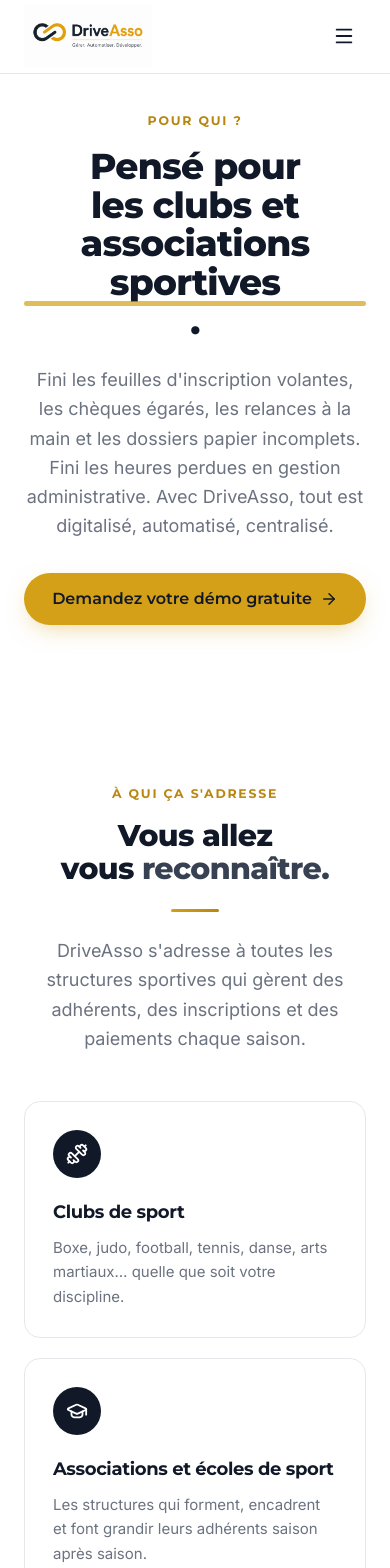
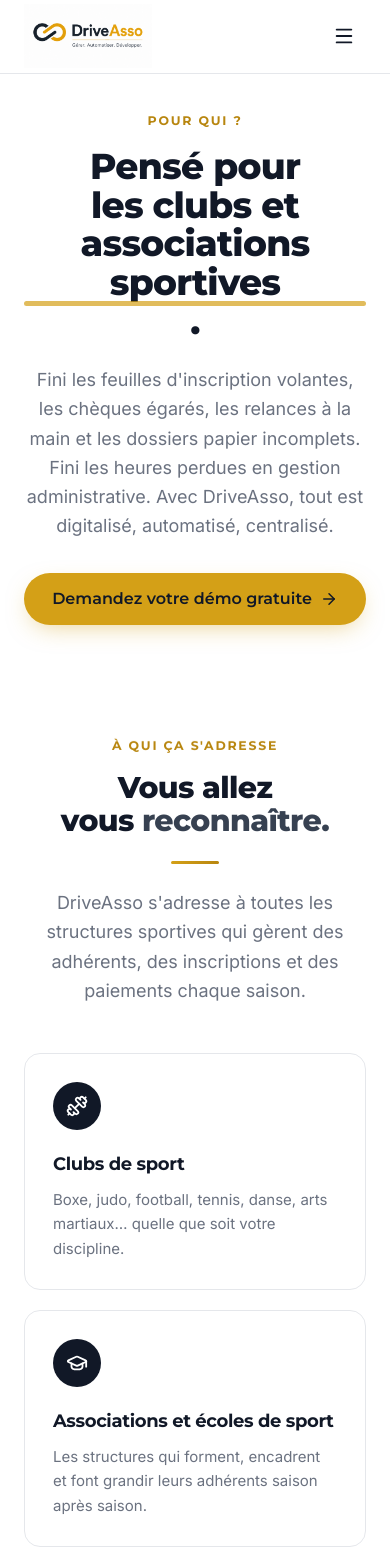
Before and after one commit to bouchouchaoscar-dev/Drive-Asso, a Next.js app: page /pour-qui in a window 390 px wide. Shown: the top 1568 px of the page. Built offline with nearby package versions, Linux system fonts and the light colour scheme.

Commit message:
style: resserre l'espacement vertical standard des sections (~30%)
.section-y : 5rem→3.5rem (mobile), 7rem→5rem (desktop). Valeur unique
centralisée, uniformité conservée sur toutes les sections/pages.

Co-Authored-By: Claude Opus 4.8 <noreply@anthropic.com>

```diff
--- a/app/globals.css
+++ b/app/globals.css
@@ -84,19 +84,19 @@ body {
    .section-y-b = bas seulement (1re section d'une page : le haut gère
    le dégagement sous le header sticky). Modifier ici = modifier partout. */
 .section-y {
-  padding-top: 5rem; /* 80px mobile */
-  padding-bottom: 5rem;
+  padding-top: 3.5rem; /* 56px mobile */
+  padding-bottom: 3.5rem;
 }
 .section-y-b {
-  padding-bottom: 5rem;
+  padding-bottom: 3.5rem;
 }
 @media (min-width: 640px) {
   .section-y {
-    padding-top: 7rem; /* 112px desktop */
-    padding-bottom: 7rem;
+    padding-top: 5rem; /* 80px desktop */
+    padding-bottom: 5rem;
   }
   .section-y-b {
-    padding-bottom: 7rem;
+    padding-bottom: 5rem;
   }
 }
 
```
